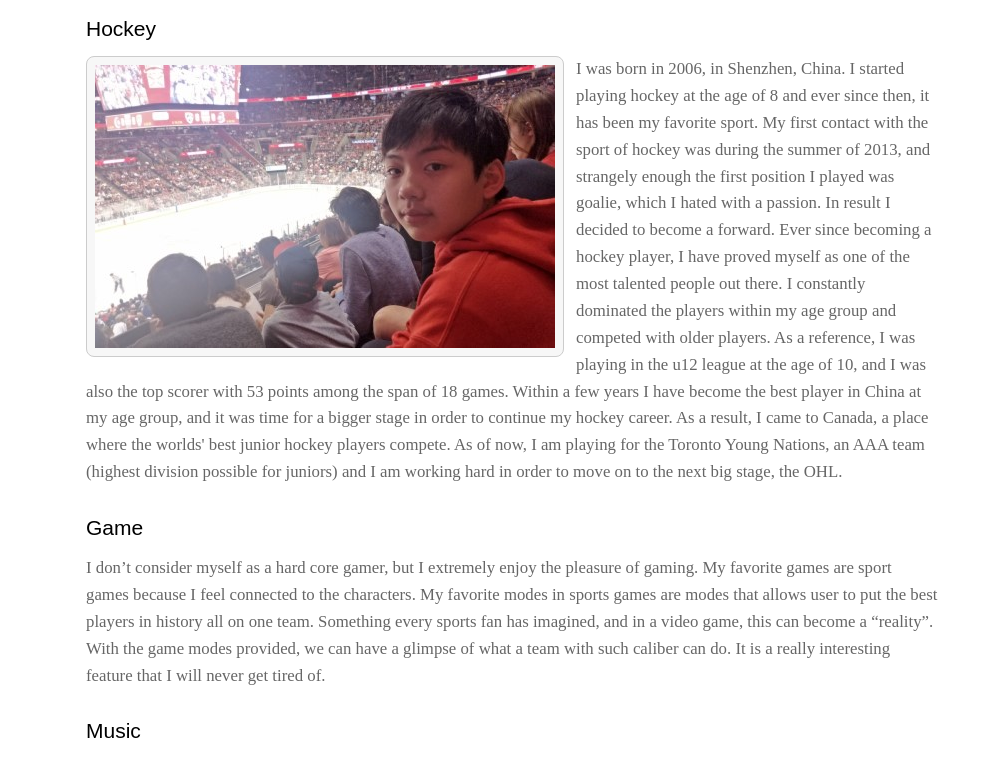
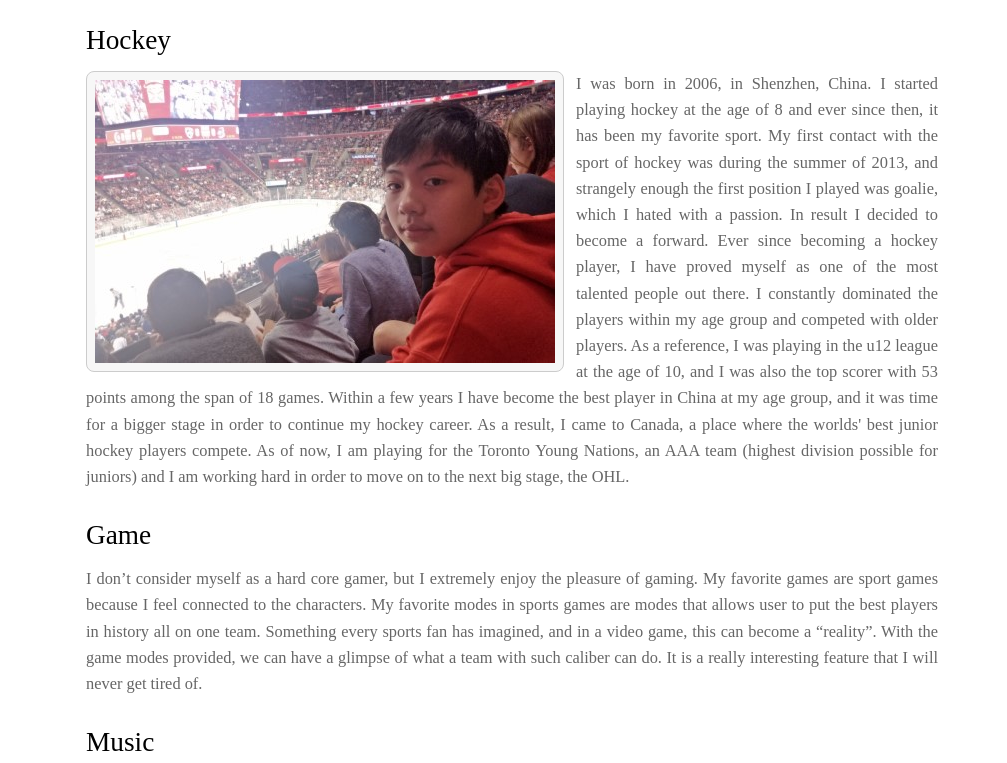
Before and after one commit to MarkZhang12/html-project, a plain HTML site: page me.html in a window 1280 px wide. Shown: the part 297-1060 px from the top of the page, without its empty margins (128-1135 px from the left). Drawn offline with Linux system fonts and the light colour scheme.

Commit message:
Add files via upload

```diff
--- a/style.css
+++ b/style.css
@@ -95,6 +95,9 @@ body {
 #page {
 	background:url(images/page_tile.jpg) repeat-y;
 	padding:0 54px;
+	text-align: justify;
+	font-family:"Times New Roman", Arial;
+	font-size:1.3em;
 }
 #page_bottom {
 	height:54px;
@@ -127,10 +130,9 @@ a.read_more {
 	margin-right:10px;
 }
 p {
-	font-family:"Times New Roman", Arial;
 	padding:15px 0;
 	line-height:1.6em;
-	font-size:1.2em;
+	font-size:0.9em;
 	color:#666;
 }
 p.frontpage_text {
```
